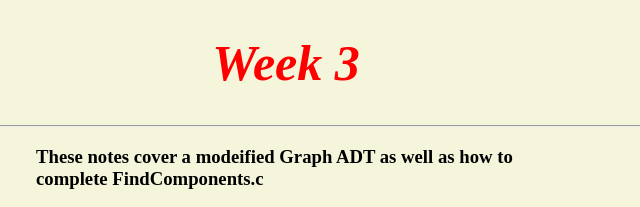
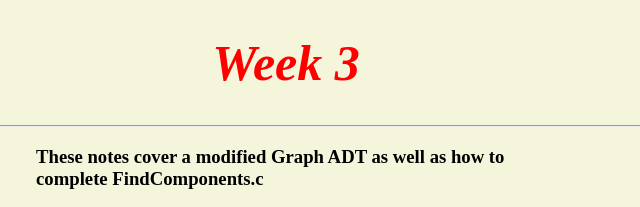
Before and after one commit to ChristianFong1120/CSE101-LSS, a plain HTML site: page week3/index.html in a window 1280 px wide. Shown: the top 207 px of the page, 354-994 px from the left. Drawn offline with Linux system fonts and the light colour scheme.

Commit message:
Update index.html

```diff
--- a/week3/index.html
+++ b/week3/index.html
@@ -15,7 +15,7 @@
 
 
 
-        <h3>These notes cover a modeified Graph ADT as well as how to complete FindComponents.c</h3>
+        <h3>These notes cover a modified Graph ADT as well as how to complete FindComponents.c</h3>
         <img src = "img/IMG_6148.jpg" id = Image>
         <img src = "img/IMG_6149.jpg" id = Image>
         <img src = "img/IMG_6150.jpg" id = Image>
```
